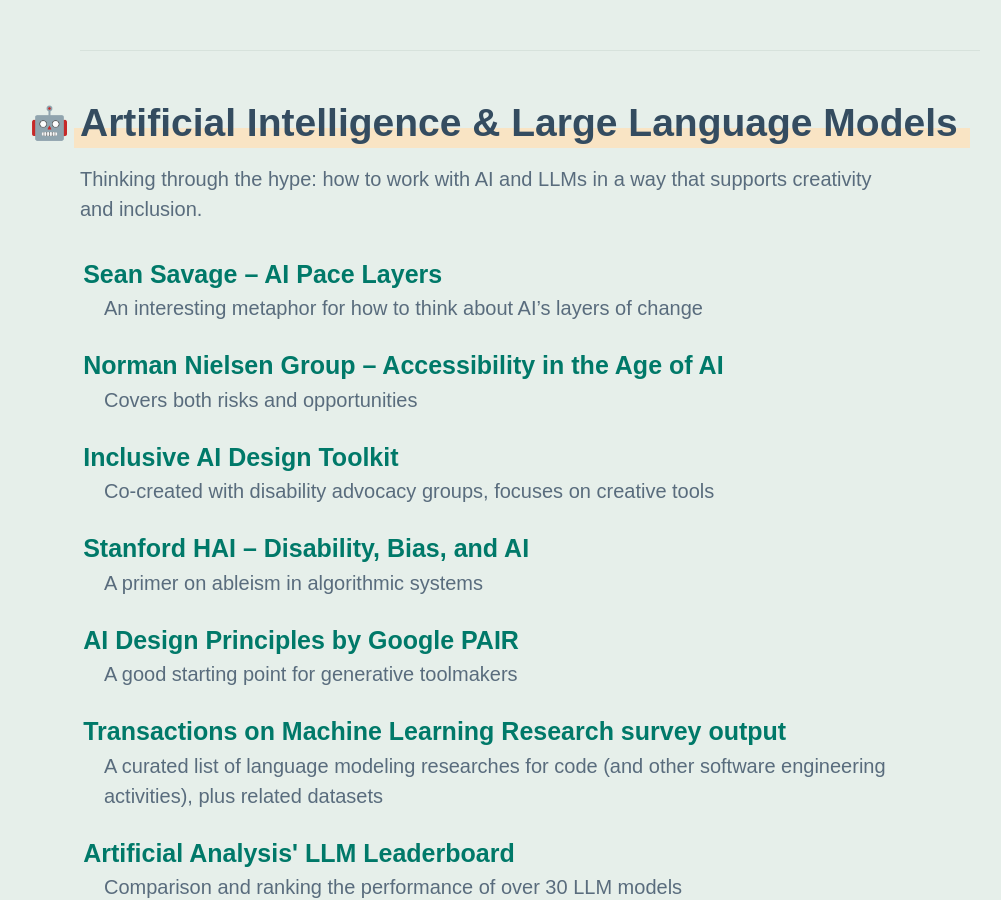
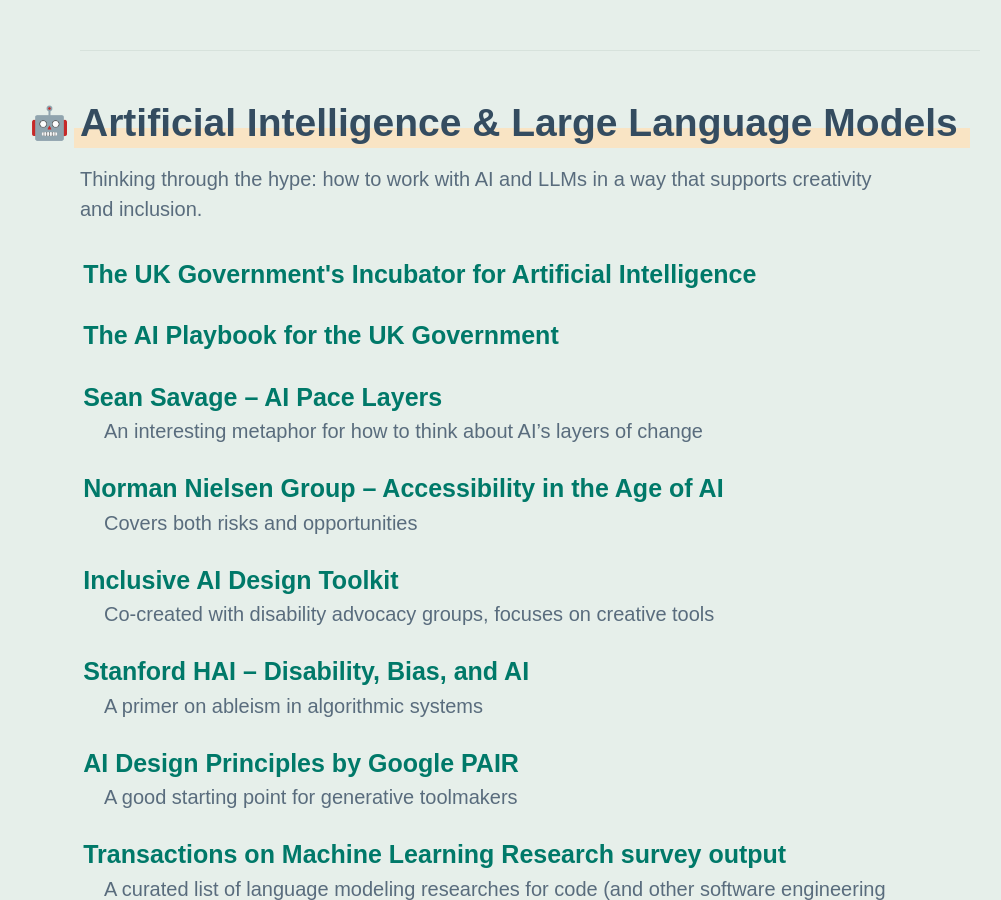
Before and after one commit to steve-oconnor/steve-oconnor.github.io, a Jekyll site: the page built from resources.md, in a window 1280 px wide and 900 px high, scrolled down 1985 px. Shown: the whole window, without its empty margins (110-1111 px from the left). Built offline with Jekyll 4.4.1, drawn with Linux system fonts in a browser that asks for light colours; some web fonts are replaced.

Commit message:
resources update

```diff
--- a/resources.md
+++ b/resources.md
@@ -57,6 +57,8 @@
 
   <p class="section-summary">Thinking through the hype: how to work with AI and LLMs in a way that supports creativity and inclusion.</p>
   <dl class="resource-group">
+    <dt><a href="https://ai.gov.uk/">The UK Government's Incubator for Artificial Intelligence</a></dt>
+    <dt><a href="https://www.gov.uk/government/publications/ai-playbook-for-the-uk-government">The AI Playbook for the UK Government</a></dt>
     <dt><a href="https://uxdesign.cc/ai-pace-layers-530c19e3f9b0">Sean Savage – AI Pace Layers</a></dt>
     <dd>An interesting metaphor for how to think about AI’s layers of change</dd>
     <dt><a href="https://www.nngroup.com/articles/ai-accessibility/">Norman Nielsen Group – Accessibility in the Age of AI</a></dt>
```
